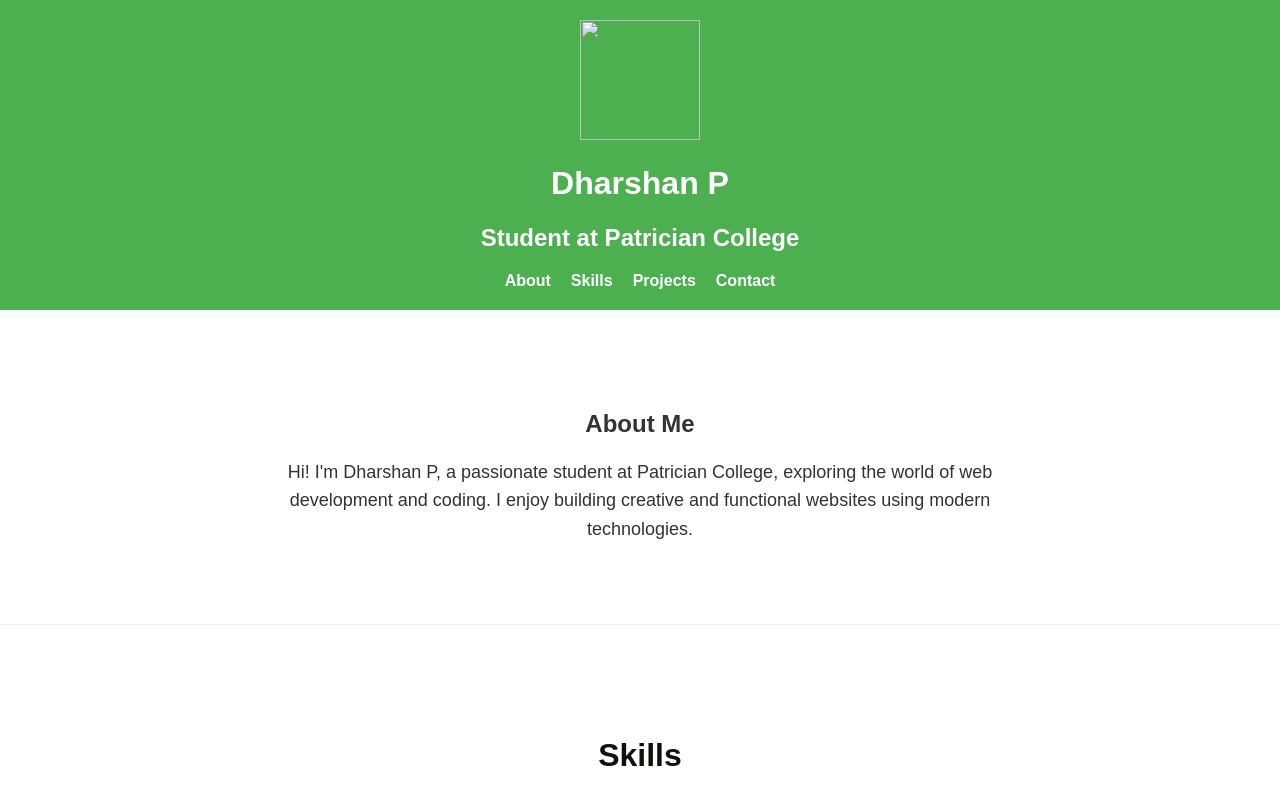
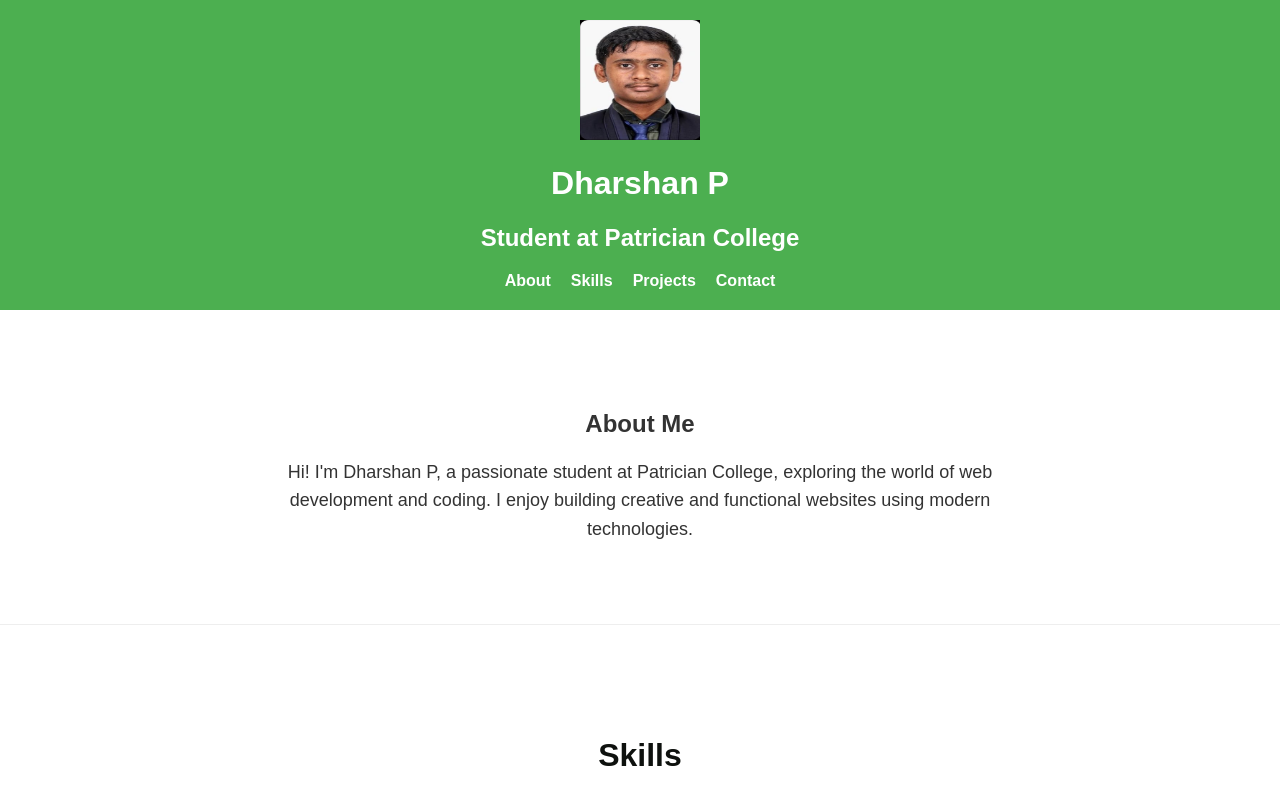
Before and after one commit to DharshanPCAS/digitalportfolio, a plain HTML site: page index.html in a window 1280 px wide. Shown: the top 791 px of the page. Drawn offline with Linux system fonts and the light colour scheme.

Commit message:
Add files via upload

```diff
--- a/index.html
+++ b/index.html
@@ -203,7 +203,7 @@
 
 <!-- Header -->
 <header>
-    <img  src="Dharshan P .jpeg" width="120" height="120">
+    <img  src="dharshan.jfif" width="120" height="120">
     <h1>Dharshan P</h1>
     <h2>Student at Patrician College</h2>
     <nav>
```
